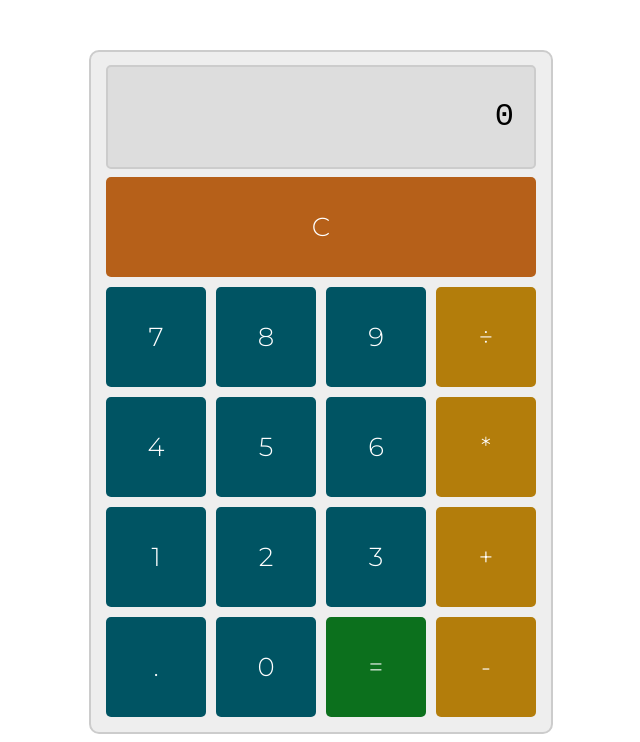
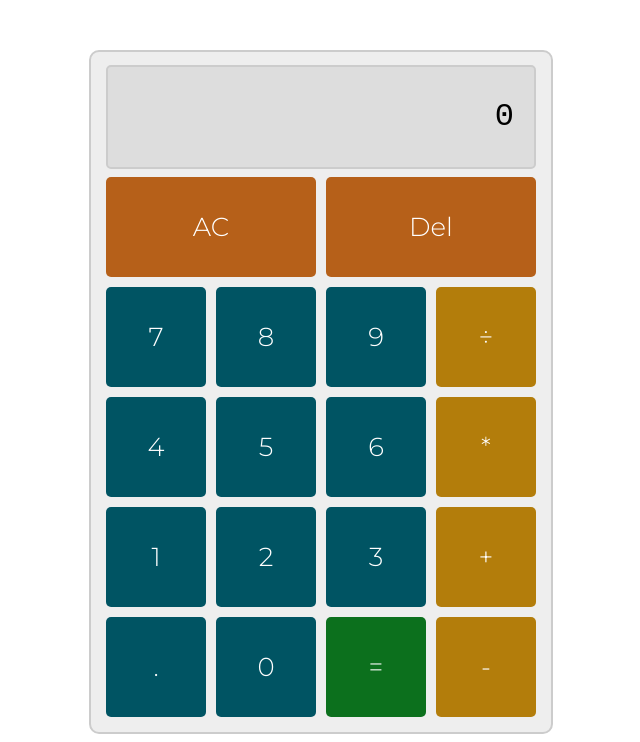
Before and after one commit to jimmycooney94/odin-fdn-calculator, a website with bundled scripts: page index.html in a window 1280 px wide. Shown: the part 90-832 px from the top of the page, without its empty margins (319-959 px from the left). Built offline with nearby package versions, Linux system fonts and the light colour scheme.

Commit message:
added Del button and css

```diff
--- a/index.html
+++ b/index.html
@@ -20,7 +20,8 @@
       <div class="display">
         <div class="display-text">0</div>
       </div>
-      <button id="clearBtn" class="btn utility">C</button>
+      <button id="clearBtn" class="btn utility">AC</button>
+      <button id="backspaceBtn" class="btn utility">Del</button>
       <button data-number class="btn number" value="7">7</button>
       <button data-number class="btn number" value="8">8</button>
       <button data-number class="btn number" value="9">9</button>
--- a/style.css
+++ b/style.css
@@ -107,7 +107,7 @@ h1 {
 
 .utility {
   background-color: var(--color-utility);
-  grid-column-start: span 4;
+  grid-column-start: span 2;
 }
 
 .utility:hover {
```
